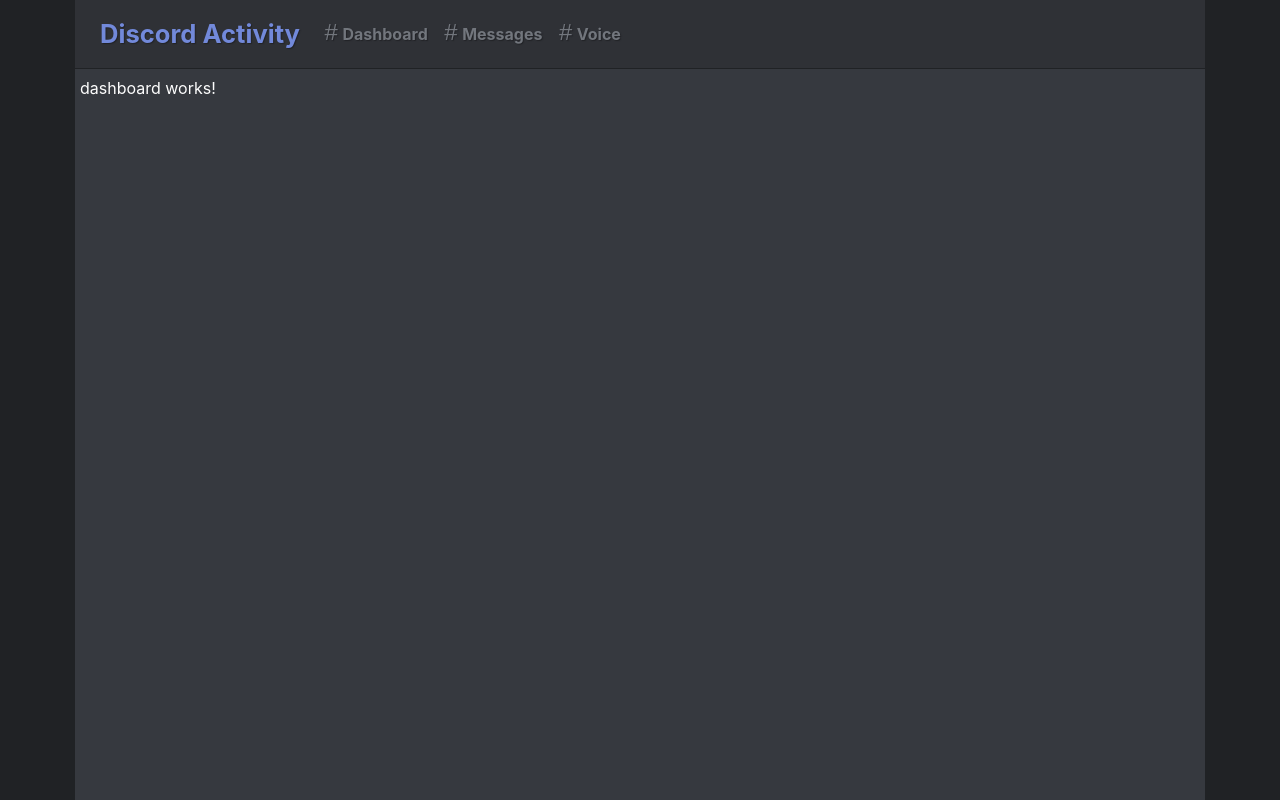
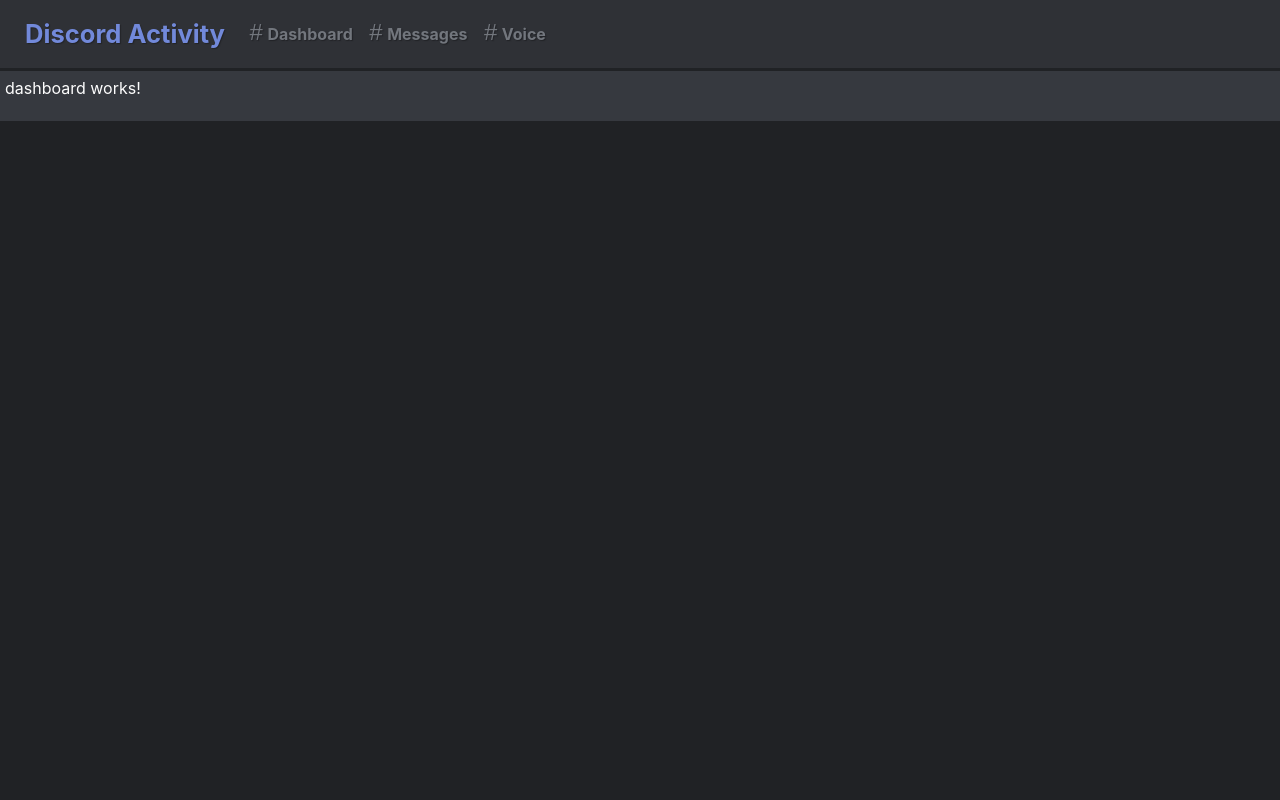
Before and after one commit to cronkib/dbot-client, an Angular app: page /dashboard in a window 1280 px wide. Built offline with nearby package versions, Linux system fonts and the light colour scheme.

Commit message:
Switch to flex container

```diff
--- a/src/app/app.component.css
+++ b/src/app/app.component.css
@@ -101,7 +101,6 @@
  * Content Area
  * ----------------------------------------------------------------------
  */
-
 .app-content {
 	padding: 5px;
 	background-color: #36393f;
--- a/src/app/app.component.html
+++ b/src/app/app.component.html
@@ -1,4 +1,4 @@
-<div class="container">
+<div class="container-flex">
 	<div class="app-topbar">
 		<nav class="navbar navbar-expand-md navbar-dark bg-dark navbar-custom">
 
--- a/src/app/voice-activity/voice-table/voice-table.component.css
+++ b/src/app/voice-activity/voice-table/voice-table.component.css
@@ -2,6 +2,7 @@
 	color: #fdfdfd;
 	background-color: #36393f;
 	font-size: 0.9rem;
+	table-layout: fixed;
 }
 
 .ActivityTable tr:hover {
@@ -12,7 +13,8 @@
 	background-color: #2f3136;
 	border-top: 0px;
 	color: #72767d;
-	font-weight: bold;;
+	font-weight: bold;
+	;
 }
 
 .ActivityTable tr td {
@@ -20,6 +22,12 @@
 	color: #d7d5d9;
 }
 
+.ActivityTable tr td {
+	white-space: nowrap;
+	overflow: hidden;
+	text-overflow: ellipsis;
+}
+
 .channel-hash {
 	font-family: monospace;
 	font-size: 1.2rem;
```
